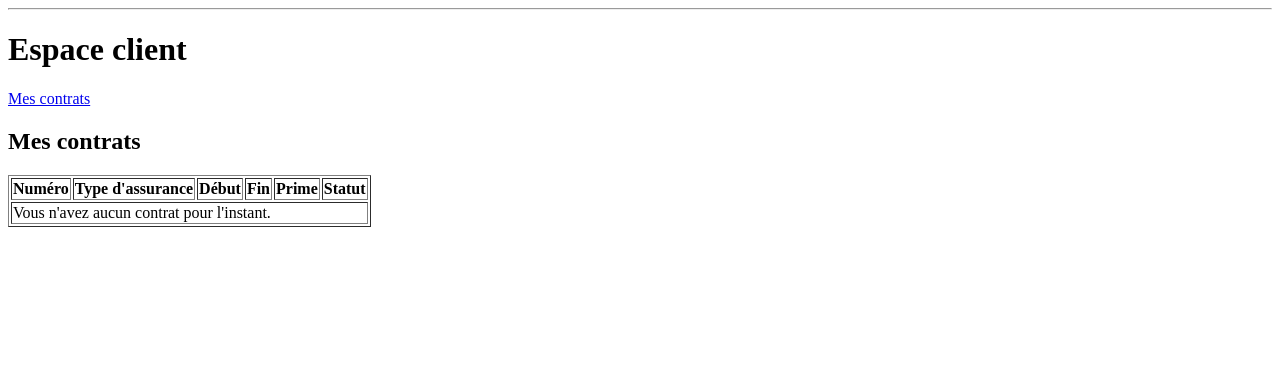
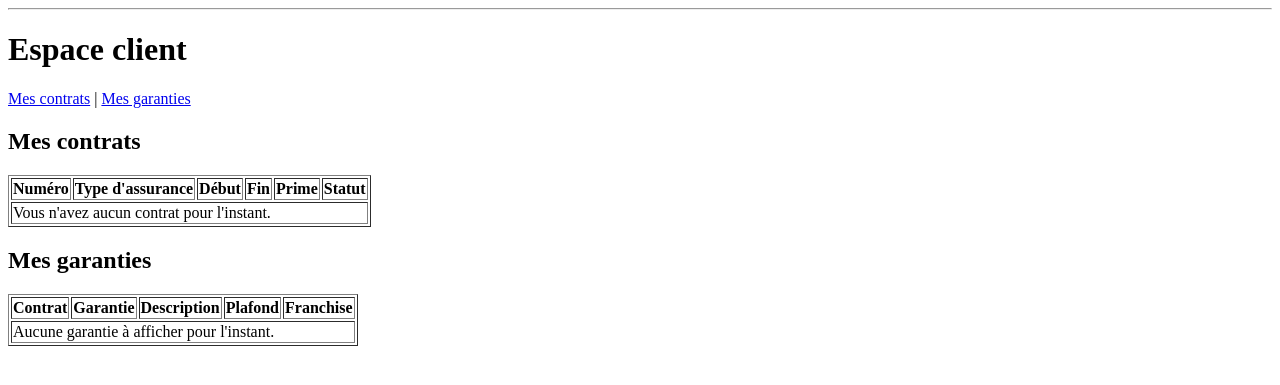
Before and after one commit to aloisduvoye-source/JEE_Project_K, a Java web app: template jee-app/src/main/webapp/WEB-INF/views/client/accueil.jsp in a window 1280 px wide. Shown: the part 26-411 px from the top of the page. Run offline with Tomcat 11, a stand-in JSP engine, Linux system fonts and the light colour scheme; the template is opened without the code that fills it, so the values that code supplies are empty.

Commit message:
Ajout de l'onglet Mes garanties dans l'espace client

```diff
--- a/jee-app/src/main/webapp/WEB-INF/views/client/accueil.jsp
+++ b/jee-app/src/main/webapp/WEB-INF/views/client/accueil.jsp
@@ -12,7 +12,8 @@
 
   <%-- Onglets : liens vers les sections de cette page (à remplacer par des pages /client/... plus tard) --%>
   <nav>
-    <a href="#contrats">Mes contrats</a>
+    <a href="#contrats">Mes contrats</a> |
+    <a href="#garanties">Mes garanties</a>
   </nav>
 
   <section id="contrats">
@@ -35,5 +36,25 @@
       </tbody>
     </table>
   </section>
+
+  <section id="garanties">
+    <h2>Mes garanties</h2>
+    <table border="1">
+      <thead>
+        <tr>
+          <th>Contrat</th>
+          <th>Garantie</th>
+          <th>Description</th>
+          <th>Plafond</th>
+          <th>Franchise</th>
+        </tr>
+      </thead>
+      <tbody>
+        <tr>
+          <td colspan="5">Aucune garantie à afficher pour l'instant.</td>
+        </tr>
+      </tbody>
+    </table>
+  </section>
 </body>
 </html>
```
